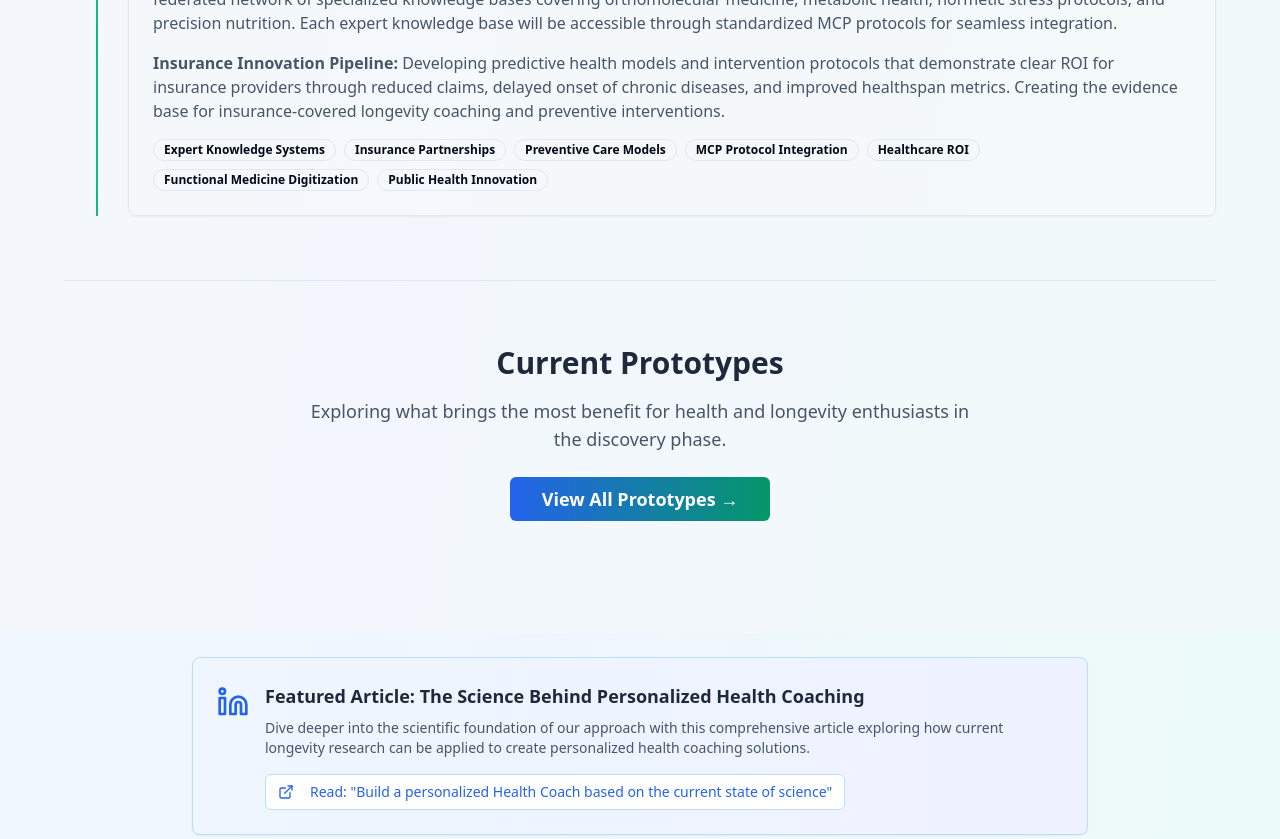
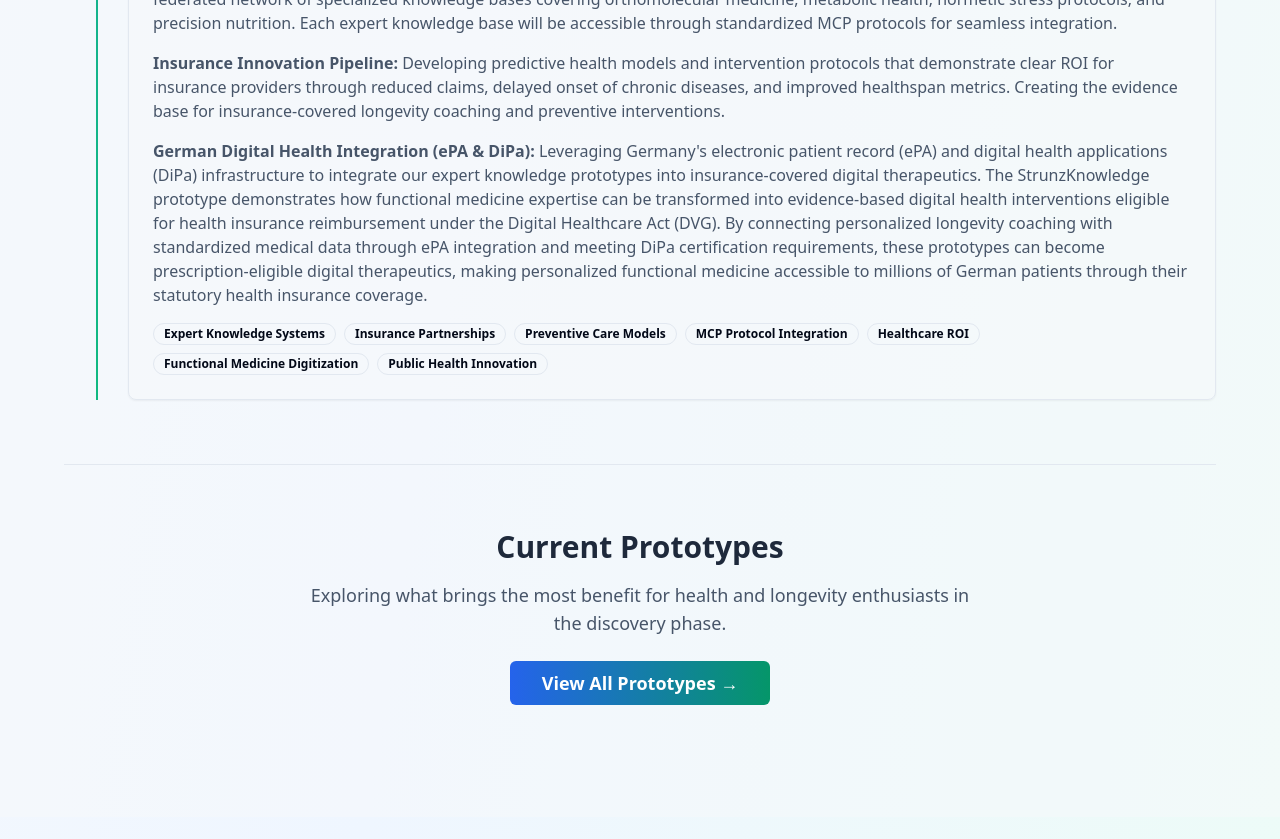
Before and after one commit to longevitycoach/healthspan-navigator-project, a React (Vite) app: page / in a window 1280 px wide. Shown: the part 5560-6399 px from the top of the page. Built offline with nearby package versions, Linux system fonts and the light colour scheme.

Commit message:
Update Q4/2025 section
Added details on German ePA and DiPa, and explained how prototypes can be integrated into health insurance-funded digital health apps.
-edited src/components/PersonalJourney.tsx

```diff
--- a/src/components/PersonalJourney.tsx
+++ b/src/components/PersonalJourney.tsx
@@ -232,8 +232,12 @@ const PersonalJourney = () => {
             <strong>Knowledge Base Expansion:</strong> Systematically digitizing expertise from multiple functional medicine experts beyond Dr. Strunz, creating a federated network of specialized knowledge bases covering orthomolecular medicine, metabolic health, hormetic stress protocols, and precision nutrition. Each expert knowledge base will be accessible through standardized MCP protocols for seamless integration.
           </p>
 
+          <p className="mb-4">
+            <strong>Insurance Innovation Pipeline:</strong> Developing predictive health models and intervention protocols that demonstrate clear ROI for insurance providers through reduced claims, delayed onset of chronic diseases, and improved healthspan metrics. Creating the evidence base for insurance-covered longevity coaching and preventive interventions.
+          </p>
+
           <p>
-            <strong>Insurance Innovation Pipeline:</strong> Developing predictive health models and intervention protocols that demonstrate clear ROI for insurance providers through reduced claims, delayed onset of chronic diseases, and improved healthspan metrics. Creating the evidence base for insurance-covered longevity coaching and preventive interventions.
+            <strong>German Digital Health Integration (ePA & DiPa):</strong> Leveraging Germany's electronic patient record (ePA) and digital health applications (DiPa) infrastructure to integrate our expert knowledge prototypes into insurance-covered digital therapeutics. The StrunzKnowledge prototype demonstrates how functional medicine expertise can be transformed into evidence-based digital health interventions eligible for health insurance reimbursement under the Digital Healthcare Act (DVG). By connecting personalized longevity coaching with standardized medical data through ePA integration and meeting DiPa certification requirements, these prototypes can become prescription-eligible digital therapeutics, making personalized functional medicine accessible to millions of German patients through their statutory health insurance coverage.
           </p>
         </>
       ),
```
